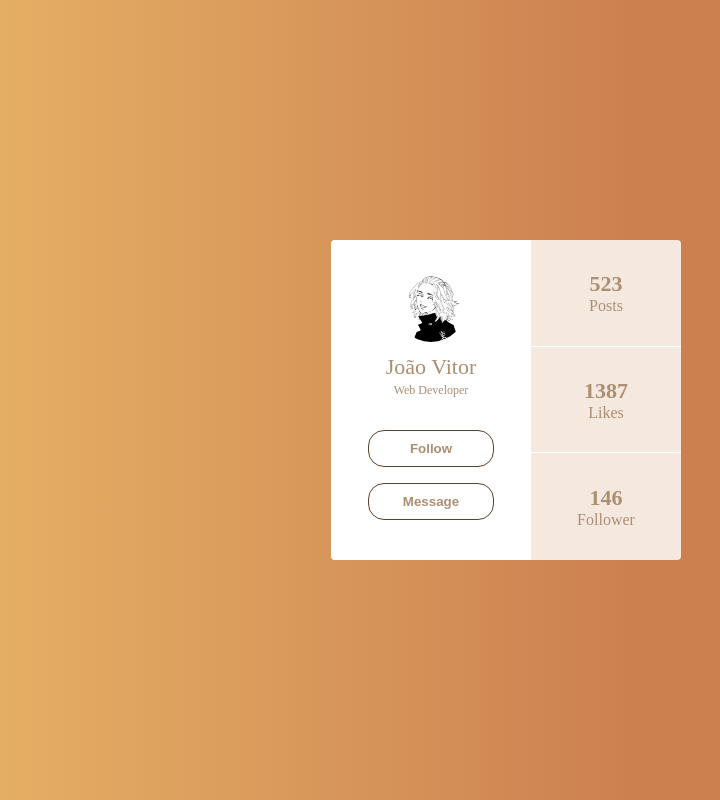
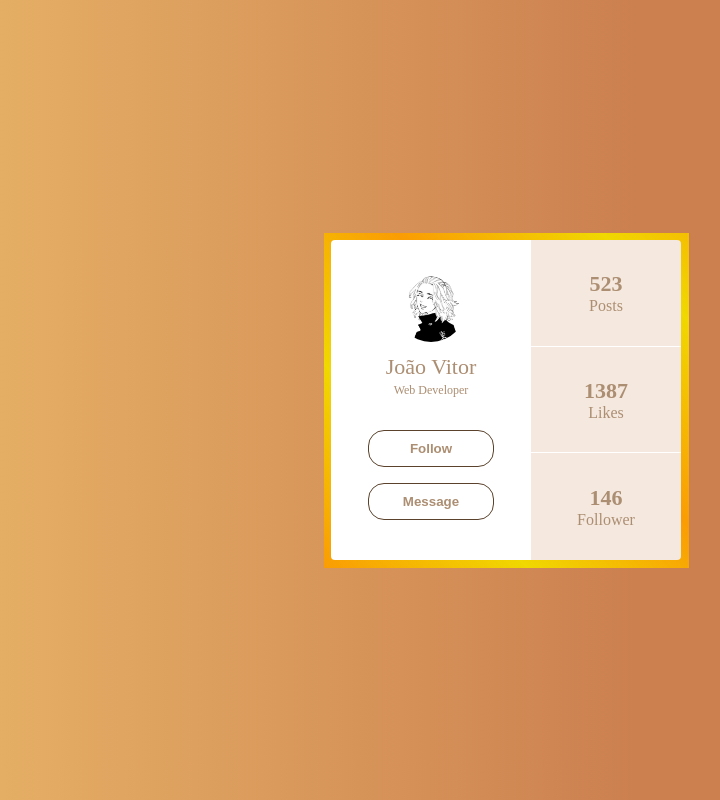
Before and after one commit to joaovxsantos/Profile, a plain HTML site: page index.html in a window 1280 px wide. Shown: the whole page, without its empty margins (134-854 px from the left). Drawn offline with Linux system fonts and the light colour scheme.

Commit message:
first-commit

```diff
--- a/style.css
+++ b/style.css
@@ -20,6 +20,35 @@ body {
 .container {
   display: flex;
   flex-direction: row;
+  position: relative;
+  align-items: center;
+  justify-content: center;
+}
+.container::before,
+.container::after {
+  content: "";
+  position: absolute;
+  z-index: -1;
+  width: calc(100% + 15px);
+  height: calc(100% + 15px);
+  background: linear-gradient(
+    45deg, #fa9c04, #f0d801 , #fa9c04, #f0d801 , #fa9c04, #f0d801 , #fa9c04, #f0d801
+  );
+  background-size: 300%;
+  animation: AnimarBorda 10s linear infinite;
+}
+
+@keyframes AnimarBorda {
+  0% {
+    background-position: 0;
+  }
+  100% {
+    background-position: 300%;
+  }
+}
+
+.container-card::after {
+  filter: blur(50px);
 }
 
 .card-info {
@@ -75,6 +104,7 @@ body {
 .card-stats {
   background: #f5e8df;
   width: 150px;
+  height: 320px;
   display: flex;
   flex-direction: column;
   align-items: center;
```
